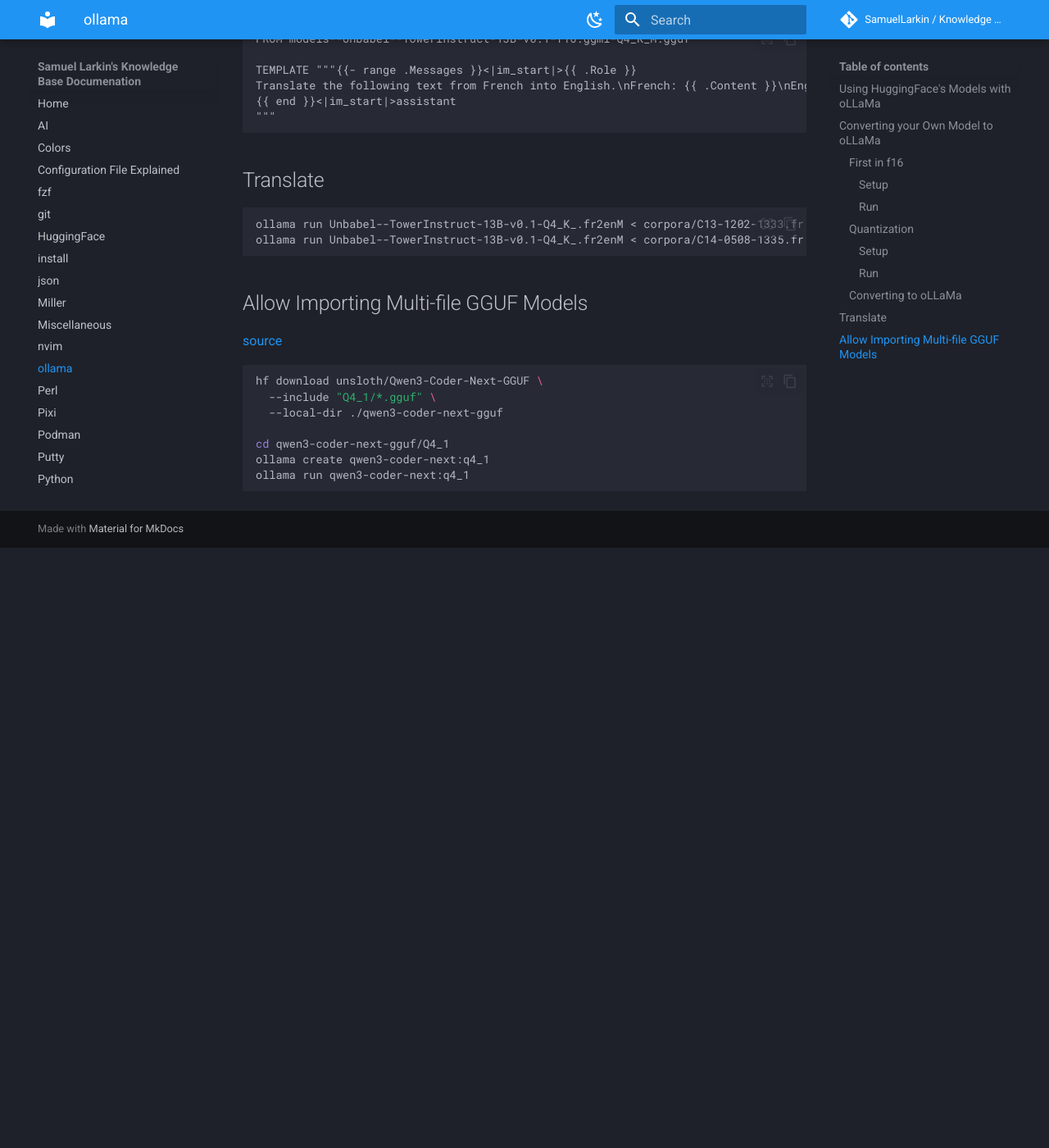
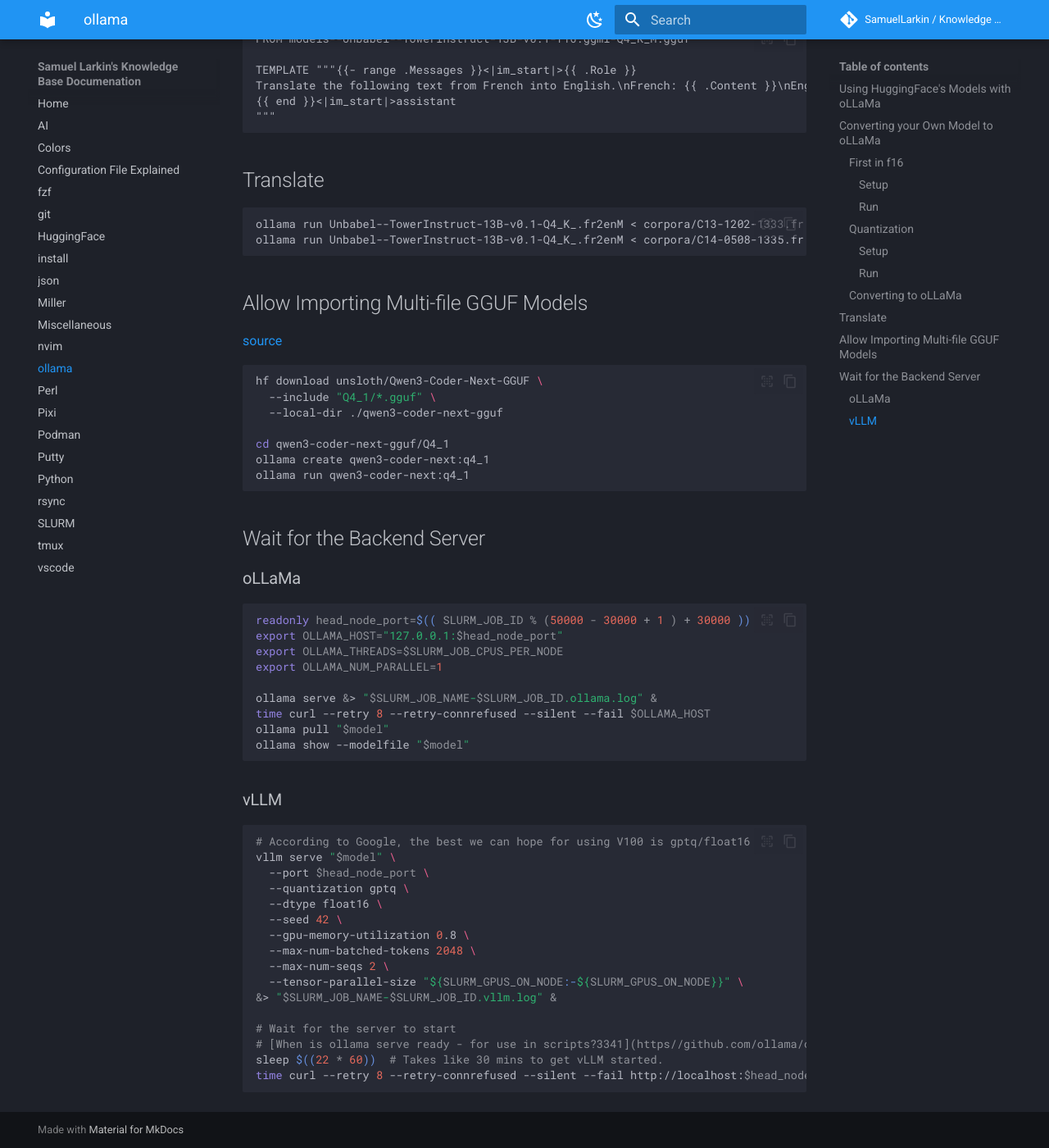
Before and after one commit to SamuelLarkin/kb, an MkDocs documentation site: the page built from docs/ollama.md, in a window 1280 px wide and 1400 px high, scrolled down 2380 px. Shown: the whole window at 82% size. Built offline with MkDocs 1.6.1 and Material for MkDocs 9.7.7, drawn with Linux system fonts in a browser that asks for light colours; comment, search, counter and statistics services are not loaded; the version menu is left out; before the commit the page ends 3048 px from its top, so only the background shows below that.

Commit message:
docs(ollama): Wait for the Backend Server

````diff
--- a/docs/ollama.md
+++ b/docs/ollama.md
@@ -147,3 +147,40 @@
 ollama create qwen3-coder-next:q4_1
 ollama run qwen3-coder-next:q4_1
 ```
+
+## Wait for the Backend Server
+
+### oLLaMa
+
+```sh
+readonly head_node_port=$(( SLURM_JOB_ID % (50000 - 30000 + 1 ) + 30000 ))
+export OLLAMA_HOST="127.0.0.1:$head_node_port"
+export OLLAMA_THREADS=$SLURM_JOB_CPUS_PER_NODE
+export OLLAMA_NUM_PARALLEL=1
+
+ollama serve &> "$SLURM_JOB_NAME-$SLURM_JOB_ID.ollama.log" &
+time curl --retry 8 --retry-connrefused --silent --fail $OLLAMA_HOST
+ollama pull "$model"
+ollama show --modelfile "$model"
+```
+
+### vLLM
+
+```sh
+# According to Google, the best we can hope for using V100 is gptq/float16
+vllm serve "$model" \
+  --port $head_node_port \
+  --quantization gptq \
+  --dtype float16 \
+  --seed 42 \
+  --gpu-memory-utilization 0.8 \
+  --max-num-batched-tokens 2048 \
+  --max-num-seqs 2 \
+  --tensor-parallel-size "${SLURM_GPUS_ON_NODE:-${SLURM_GPUS_ON_NODE}}" \
+&> "$SLURM_JOB_NAME-$SLURM_JOB_ID.vllm.log" &
+
+# Wait for the server to start
+# [When is ollama serve ready - for use in scripts?3341](https//github.com/ollama/ollama/issues/3341#issuecomment-2360577772)
+sleep $((22 * 60))  # Takes like 30 mins to get vLLM started.
+time curl --retry 8 --retry-connrefused --silent --fail http://localhost:$head_node_port
+```
````
